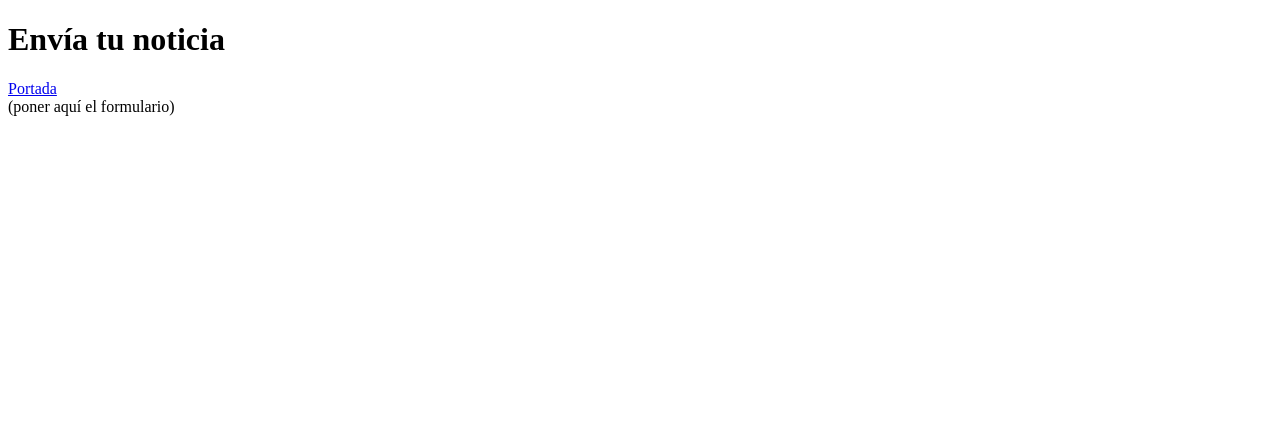
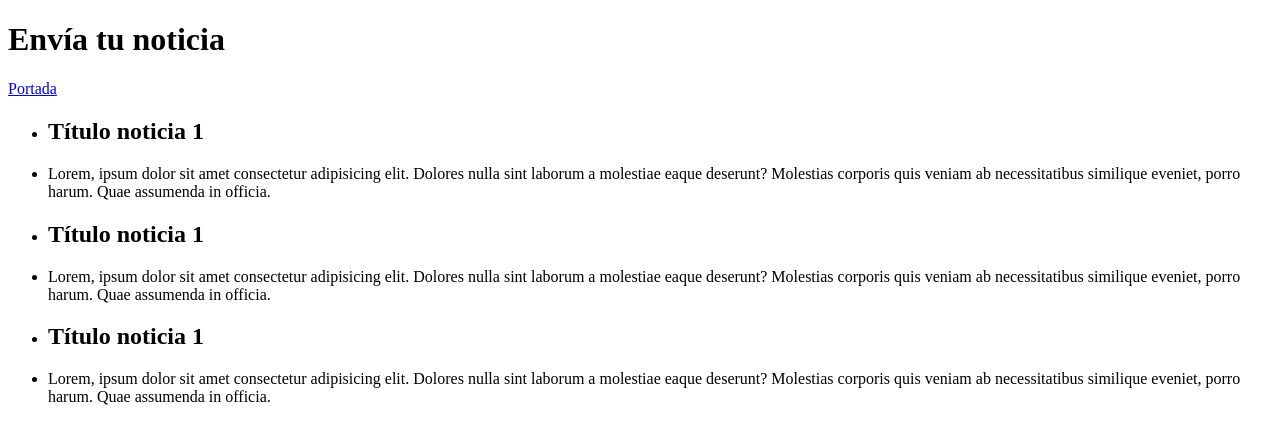
Before and after one commit to wicket-warrick/S1_layout-html_team, a plain HTML site: page formulario.html in a window 1280 px wide. Drawn offline with Linux system fonts and the light colour scheme.

Commit message:
portada acabada

```diff
--- a/formulario.html
+++ b/formulario.html
@@ -13,6 +13,40 @@
       </nav>
     </header>
 
-    <main>(poner aquí el formulario)</main>
+    <main>
+      <ul class="lista-noticias">
+        <li><h2>Título noticia 1</h2></li>
+        <li>
+          <p>
+            Lorem, ipsum dolor sit amet consectetur adipisicing elit. Dolores
+            nulla sint laborum a molestiae eaque deserunt? Molestias corporis
+            quis veniam ab necessitatibus similique eveniet, porro harum. Quae
+            assumenda in officia.
+          </p>
+        </li>
+      </ul>
+      <ul class="lista-noticias">
+        <li><h2>Título noticia 1</h2></li>
+        <li>
+          <p>
+            Lorem, ipsum dolor sit amet consectetur adipisicing elit. Dolores
+            nulla sint laborum a molestiae eaque deserunt? Molestias corporis
+            quis veniam ab necessitatibus similique eveniet, porro harum. Quae
+            assumenda in officia.
+          </p>
+        </li>
+      </ul>
+      <ul class="lista-noticias">
+        <li><h2>Título noticia 1</h2></li>
+        <li>
+          <p>
+            Lorem, ipsum dolor sit amet consectetur adipisicing elit. Dolores
+            nulla sint laborum a molestiae eaque deserunt? Molestias corporis
+            quis veniam ab necessitatibus similique eveniet, porro harum. Quae
+            assumenda in officia.
+          </p>
+        </li>
+      </ul>
+    </main>
   </body>
 </html>
```
